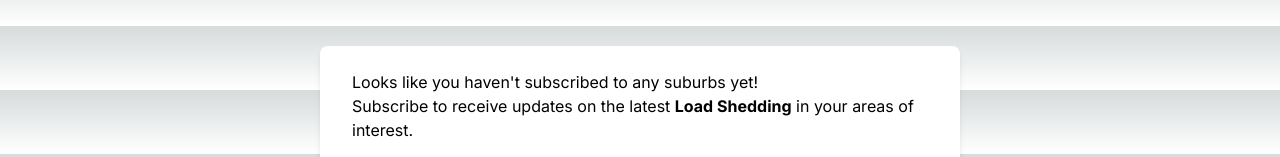
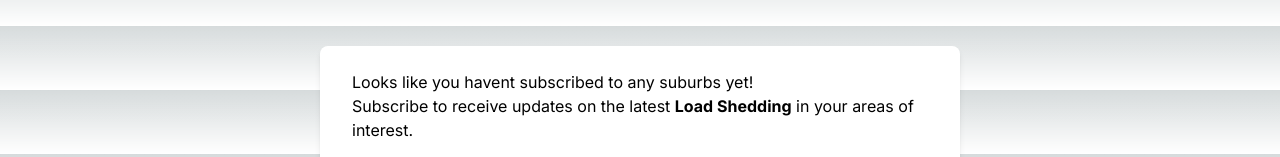
Before and after one commit to sbuDiction/load-shedding-web-app, a Next.js app: page / in a window 1280 px wide. Shown: the part 294-451 px from the top of the page. Built offline with nearby package versions, Linux system fonts and the light colour scheme.

Commit message:
fix: fixed react/no-unescaped-entities error :construction_worker_man:

```diff
--- a/components/loadSheddingOverviewList.tsx
+++ b/components/loadSheddingOverviewList.tsx
@@ -146,7 +146,7 @@ const LoadSheddingOverviewList = () => {
         ))
       ) : (
         <div className="subscribe-message">
-          <p>Looks like you haven't subscribed to any suburbs yet!</p>
+          <p>Looks like you havent subscribed to any suburbs yet{"!"}</p>
           <p>
             Subscribe to receive updates on the latest{" "}
             <span className="font-bold">Load Shedding</span> in your areas of
```
